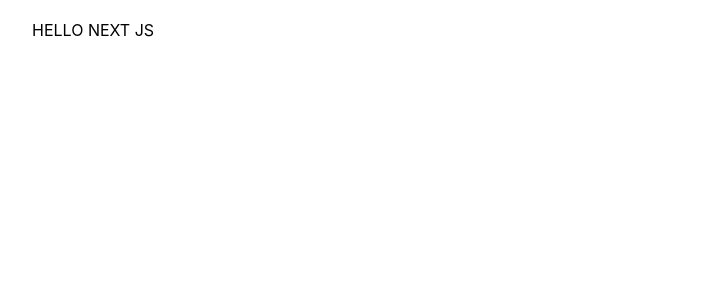
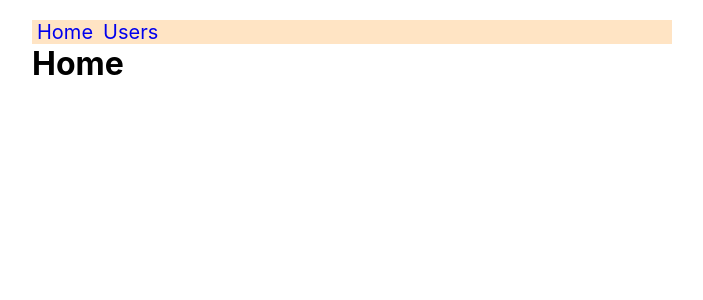
Before and after one commit to Ultraviolence322/next-practise, a Next.js app: page / in a window 1280 px wide. Shown: the top 300 px of the page, without its empty margins (288-991 px from the left). Built offline with nearby package versions, Linux system fonts and the light colour scheme.

Commit message:
changed extension for index file

```diff
--- a/pages/index.js
+++ /dev/null
@@ -1,7 +0,0 @@
-export default function index() {
-  return (
-    <div>
-      HELLO NEXT JS
-    </div>
-  )
-}
--- /dev/null
+++ b/pages/index.jsx
@@ -0,0 +1,12 @@
+import Navbar from "../components/Navbar"
+
+function Index() {
+  return (
+    <div>
+      <Navbar />
+      <h1>Home</h1>
+    </div>
+  )
+}
+
+export default Index
```
